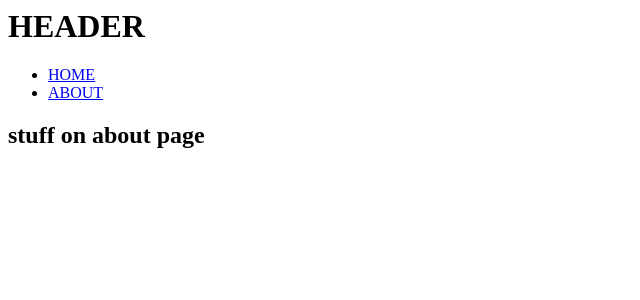
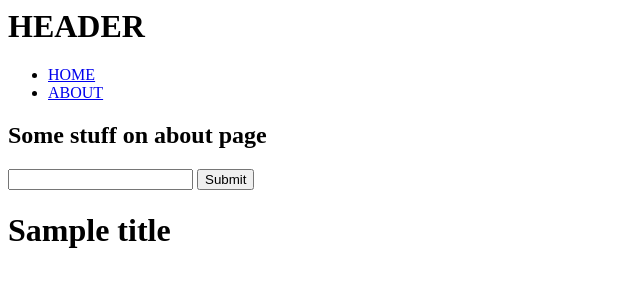
Before and after one commit to coldkillerr/task-adder-using-flask, a Flask app: template templates/about.html in a window 1280 px wide. Shown: the top 300 px of the page, without its empty margins (0-640 px from the left). Run offline with Flask 2, Linux system fonts and the light colour scheme; the template is opened without the code that fills it: values that come from a table or form of the project are taken from there, most other values are stand-ins (such as "Sample title", 1, 10 or a date in 2020).

Commit message:
added a form to the about page using forms.py

```diff
--- a/app.py
+++ b/app.py
@@ -5,6 +5,7 @@ from flask import Flask , render_template
 
 # create an instance of Flask
 app=Flask(__name__)
+app.config['SECRET_KEY']='secret'
 
 from routes import *
 #this is equivalent to writing all the code in the routes.py file here.
--- /dev/null
+++ b/forms.py
@@ -0,0 +1,19 @@
+# this module will have all the forms for the webapp eg. login , register etc.
+
+#pip install flask_wtf
+
+from flask_wtf import FlaskForm
+# FlaskForm is a class used to make forms in flask
+
+from wtforms import StringField , SubmitField
+# StringField is used for text entry and submit field is used for submit buttons
+from wtforms.validators import DataRequired
+
+# All forms are extended from FlaskForm in flask
+class AddTaskForm(FlaskForm):
+
+    title=StringField('Title',validators=[DataRequired()])
+    # the DataRequired validator prevents user from submitting empty string . In the string field we can have multiple Validators.
+
+    submit=SubmitField('Submit')
+    # the SubmitField adds a submit button
--- a/templates/about.html
+++ b/templates/about.html
@@ -1,8 +1,15 @@
+
 {% extends "base.html" %}
 
-<!-- extends part makes the code in "base.html" reusable -->
+{% block main %}
+        <h2>Some stuff on about page</h2>
+        <form action="/about" method="POST">
+                {{ form.csrf_token}} <!--this protects the forms against malicious activities and we need to pass a secret key in app.py for this to work-->
+                {{ form.title}}
+                {{ form.submit }}
+        </form>
 
-
-{% block main %}
-<h2> stuff on about page </h2>
+        {% if title%}
+                <h1>{{ title }}</h1>
+        {% endif %}
 {% endblock %}
```
Also changed, not shown: routes.py (+10 -6 lines).
